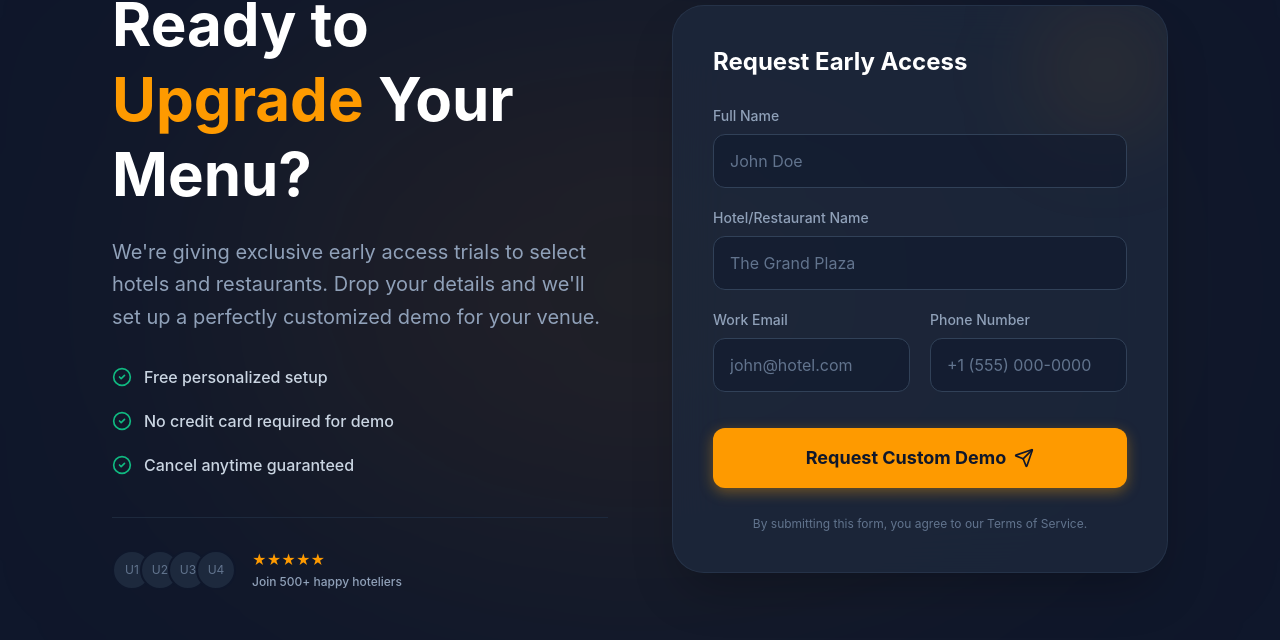
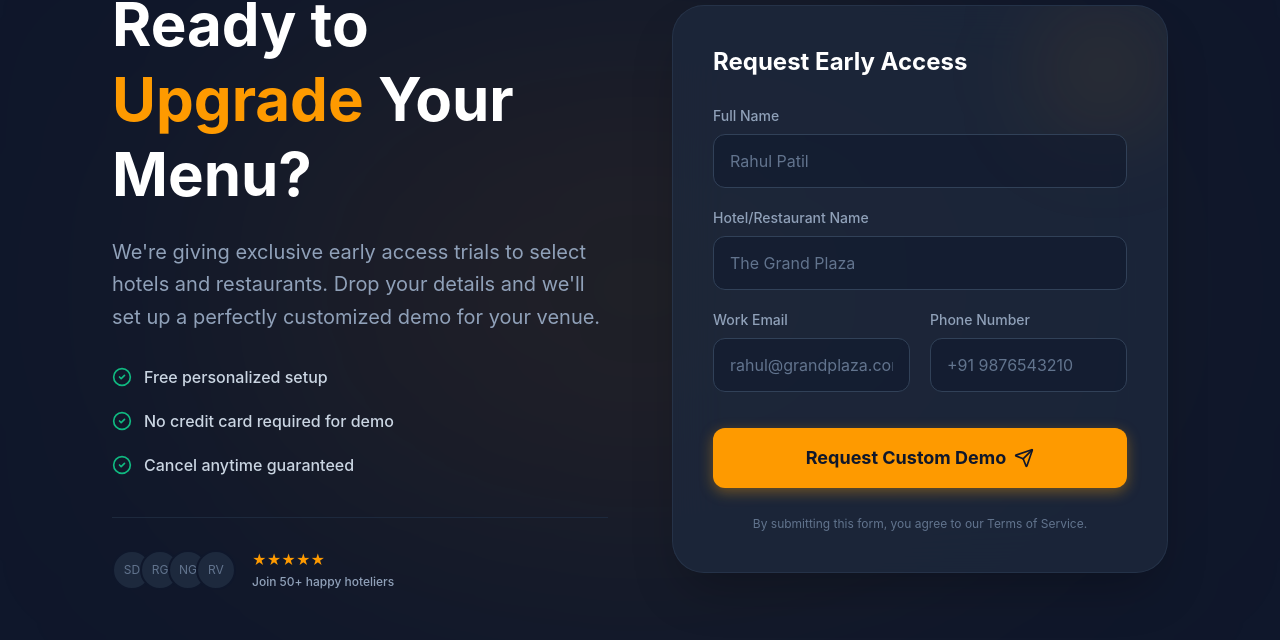
Before and after one commit to samirdhoran2000/Easy-Menu-Card-Landing-Page, a React (Vite) app: page / in a window 1280 px wide. Shown: the part 2860-3500 px from the top of the page. Built offline with nearby package versions, Linux system fonts and the light colour scheme.

Commit message:
feat: add ContactCTA component featuring an early access request form that integrates with WhatsApp.

```diff
--- a/src/features/landing/components/ContactCTA.jsx
+++ b/src/features/landing/components/ContactCTA.jsx
@@ -1,6 +1,6 @@
-import React, { useState } from 'react';
+import { useState } from 'react';
 import { motion, AnimatePresence } from 'framer-motion';
-import { Send, CheckCircle2, ChevronRight } from 'lucide-react';
+import { Send, CheckCircle2 } from 'lucide-react';
 
 const ContactCTA = () => {
     const [formData, setFormData] = useState({
@@ -11,24 +11,29 @@ const ContactCTA = () => {
     });
 
     const [isSubmitting, setIsSubmitting] = useState(false);
-    const [isSuccess, setIsSuccess] = useState(false);
 
     const handleSubmit = (e) => {
         e.preventDefault();
         setIsSubmitting(true);
 
-        // Simulate API call for lead capture
+        // Format WhatsApp message
+        const whatsappMessage = `Hello! My name is ${formData.name} from ${formData.hotelName}. I'm interested in an early access demo for the Easy Menu card solution.
+
+        My contact details:
+        Email: ${formData.email}
+        Phone: ${formData.phone}`;
+
+        // Create WhatsApp URL with phone number and encoded message
+        const whatsappUrl = `https://wa.me/888634041?text=${encodeURIComponent(whatsappMessage)}`;
+
+        // Redirect to WhatsApp after briefly showing processing state
         setTimeout(() => {
             setIsSubmitting(false);
-            setIsSuccess(true);
+            window.open(whatsappUrl, "_blank");
 
-            // Keep success message for 5 seconds before reset (optional)
-            setTimeout(() => {
-                setIsSuccess(false);
+            // Reset form after redirecting
             setFormData({ name: '', hotelName: '', email: '', phone: '' });
-            }, 5000);
-
-        }, 1500);
+        }, 500);
     };
 
     const handleChange = (e) => {
@@ -70,16 +75,16 @@ const ContactCTA = () => {
 
                         <div className="flex items-center gap-4 border-t border-slate-800 pt-8 mt-4">
                             <div className="flex -space-x-3">
-                                {[1, 2, 3, 4].map(idx => (
+                                {["SD", "RG", "NG", "RV"].map(idx => (
                                     <div key={idx} className={`w-10 h-10 rounded-full border-2 border-slate-900 bg-slate-800 flex items-center justify-center overflow-hidden`}>
                                         {/* Placeholder for avatars */}
-                                        <span className="text-xs text-slate-500">U{idx}</span>
+                                        <span className="text-xs text-slate-500">{idx}</span>
                                     </div>
                                 ))}
                             </div>
                             <div>
                                 <div className="flex text-amber-500 text-sm">★★★★★</div>
-                                <p className="text-xs text-slate-400 mt-1 font-medium">Join 500+ happy hoteliers</p>
+                                <p className="text-xs text-slate-400 mt-1 font-medium">Join 50+ happy hoteliers</p>
                             </div>
                         </div>
                     </motion.div>
@@ -96,23 +101,6 @@ const ContactCTA = () => {
                             <div className="absolute top-0 right-0 w-32 h-32 bg-amber-500/10 rounded-full blur-[50px] pointer-events-none" />
 
                             <AnimatePresence mode="wait">
-                                {isSuccess ? (
-                                    <motion.div
-                                        key="success"
-                                        initial={{ opacity: 0, scale: 0.9 }}
-                                        animate={{ opacity: 1, scale: 1 }}
-                                        exit={{ opacity: 0, scale: 0.9 }}
-                                        className="flex flex-col items-center justify-center text-center py-16 h-full"
-                                    >
-                                        <div className="w-20 h-20 bg-emerald-500/20 text-emerald-500 rounded-full flex items-center justify-center mb-6">
-                                            <CheckCircle2 className="w-10 h-10" />
-                                        </div>
-                                        <h3 className="text-3xl font-bold text-white mb-4">Request Received!</h3>
-                                        <p className="text-slate-400 text-lg">
-                                            Thank you for your interest, {formData.name || 'Friend'}. Our team will contact you shortly to schedule your personalized demo.
-                                        </p>
-                                    </motion.div>
-                                ) : (
                                 <motion.form
                                     key="form"
                                     initial={{ opacity: 0 }}
@@ -131,10 +119,12 @@ const ContactCTA = () => {
                                                 id="name"
                                                 name="name"
                                                 required
+                                                minLength={2}
+                                                maxLength={50}
                                                 value={formData.name}
                                                 onChange={handleChange}
                                                 className="w-full bg-slate-900/50 border border-slate-700 rounded-xl px-4 py-3.5 text-white placeholder-slate-500 focus:outline-none focus:ring-2 focus:ring-amber-500 focus:border-transparent transition-all"
-                                                    placeholder="John Doe"
+                                                placeholder="Rahul Patil"
                                             />
                                         </div>
 
@@ -145,6 +135,8 @@ const ContactCTA = () => {
                                                 id="hotelName"
                                                 name="hotelName"
                                                 required
+                                                minLength={2}
+                                                maxLength={100}
                                                 value={formData.hotelName}
                                                 onChange={handleChange}
                                                 className="w-full bg-slate-900/50 border border-slate-700 rounded-xl px-4 py-3.5 text-white placeholder-slate-500 focus:outline-none focus:ring-2 focus:ring-amber-500 focus:border-transparent transition-all"
@@ -160,10 +152,11 @@ const ContactCTA = () => {
                                                     id="email"
                                                     name="email"
                                                     required
+                                                    maxLength={100}
                                                     value={formData.email}
                                                     onChange={handleChange}
                                                     className="w-full bg-slate-900/50 border border-slate-700 rounded-xl px-4 py-3.5 text-white placeholder-slate-500 focus:outline-none focus:ring-2 focus:ring-amber-500 focus:border-transparent transition-all"
-                                                        placeholder="john@hotel.com"
+                                                    placeholder="rahul@grandplaza.com"
                                                 />
                                             </div>
 
@@ -174,10 +167,12 @@ const ContactCTA = () => {
                                                     id="phone"
                                                     name="phone"
                                                     required
+                                                    pattern="^\+?[0-9\s\-\(\)]{10,20}$"
+                                                    title="Please enter a valid phone number with at least 10 digits"
                                                     value={formData.phone}
                                                     onChange={handleChange}
                                                     className="w-full bg-slate-900/50 border border-slate-700 rounded-xl px-4 py-3.5 text-white placeholder-slate-500 focus:outline-none focus:ring-2 focus:ring-amber-500 focus:border-transparent transition-all"
-                                                        placeholder="+1 (555) 000-0000"
+                                                    placeholder="+91 9876543210"
                                                 />
                                             </div>
                                         </div>
@@ -201,7 +196,6 @@ const ContactCTA = () => {
                                         By submitting this form, you agree to our Terms of Service.
                                     </p>
                                 </motion.form>
-                                )}
                             </AnimatePresence>
                         </div>
                     </motion.div>
```
Lines whose indentation alone changed are shown as unchanged.
